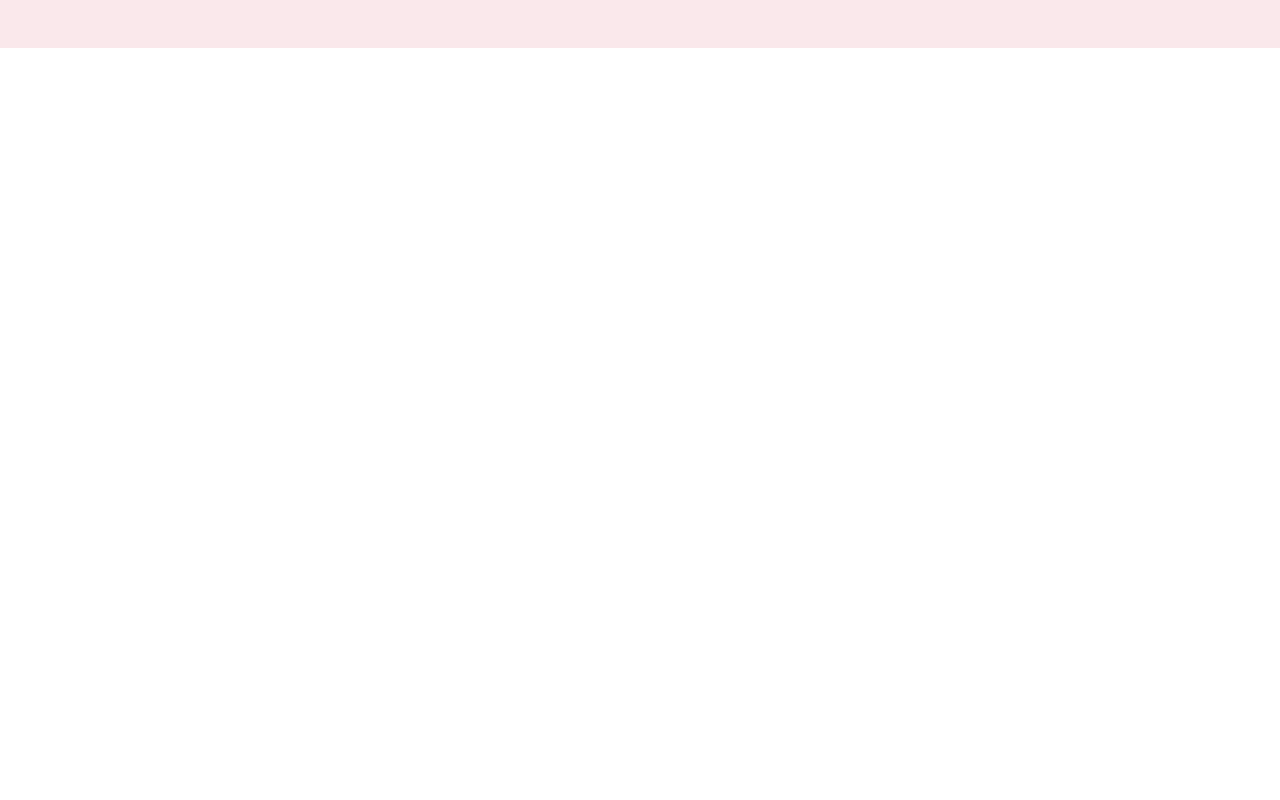
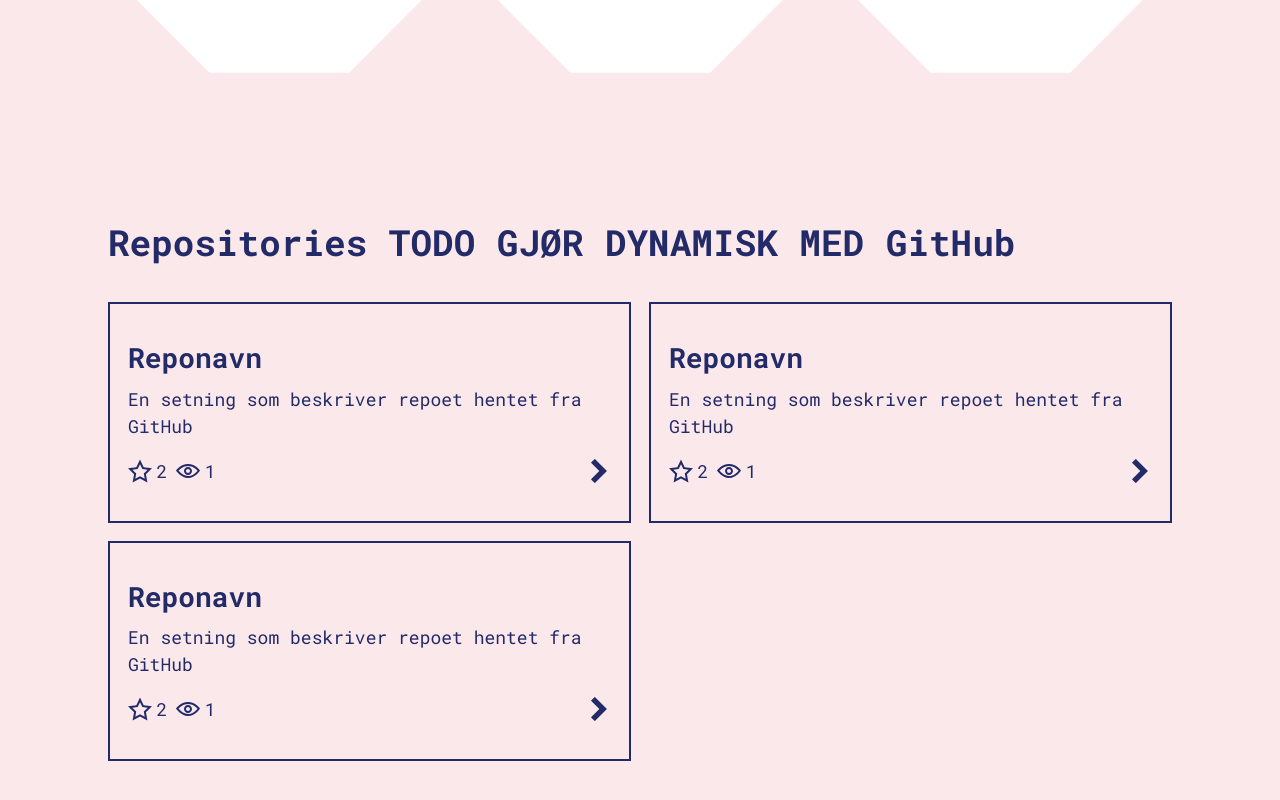
Before and after one commit to BendikSolevag/next-playground, a Next.js app: page / in a window 1280 px wide. Shown: the part 1102-1902 px from the top of the page. Before the commit the page ends 1150 px from the top, so only its background shows below. Built offline with nearby package versions, Linux system fonts and the light colour scheme.

Commit message:
Add repositories section

```diff
--- /dev/null
+++ b/components/icons/arrow.js
@@ -0,0 +1,7 @@
+const Arrow = ({}) => (
+    <svg xmlns="http://www.w3.org/2000/svg" width="24" height="24" viewBox="0 0 512 512">
+        <path fill="currentColor" d="M174.54,508.94,420.1,263.39a10.74,10.74,0,0,0,0-14.75L174.53,3.06a10.43,10.43,0,0,0-14.75,0L92,70.8a10.43,10.43,0,0,0,0,14.75L262.47,256,92,426.46a10.73,10.73,0,0,0,0,14.75l67.75,67.73A10.43,10.43,0,0,0,174.54,508.94Z"/>
+    </svg>
+)
+
+export default Arrow
--- /dev/null
+++ b/components/icons/eye.js
@@ -0,0 +1,7 @@
+const Eye = ({className}) => (
+    <svg className={className} xmlns="http://www.w3.org/2000/svg" width="24" height="24" viewBox="0 0 24 24">
+        <path fill="currentColor" d="M12.015 7c4.751 0 8.063 3.012 9.504 4.636-1.401 1.837-4.713 5.364-9.504 5.364-4.42 0-7.93-3.536-9.478-5.407 1.493-1.647 4.817-4.593 9.478-4.593zm0-2c-7.569 0-12.015 6.551-12.015 6.551s4.835 7.449 12.015 7.449c7.733 0 11.985-7.449 11.985-7.449s-4.291-6.551-11.985-6.551zm-.015 5c1.103 0 2 .897 2 2s-.897 2-2 2-2-.897-2-2 .897-2 2-2zm0-2c-2.209 0-4 1.792-4 4 0 2.209 1.791 4 4 4s4-1.791 4-4c0-2.208-1.791-4-4-4z"/>
+    </svg>
+)
+
+export default Eye
--- /dev/null
+++ b/components/icons/star.js
@@ -0,0 +1,7 @@
+const Star = ({className}) => (
+    <svg xmlns="http://www.w3.org/2000/svg" className={className} width="24" height="24" viewBox="0 0 24 24">
+        <path fill="currentColor" d="M12 5.173l2.335 4.817 5.305.732-3.861 3.71.942 5.27-4.721-2.524-4.721 2.525.942-5.27-3.861-3.71 5.305-.733 2.335-4.817zm0-4.586l-3.668 7.568-8.332 1.151 6.064 5.828-1.48 8.279 7.416-3.967 7.416 3.966-1.48-8.279 6.064-5.827-8.332-1.15-3.668-7.569z"/>
+    </svg>
+)
+
+export default Star
--- a/components/proficiencies.js
+++ b/components/proficiencies.js
@@ -3,8 +3,9 @@ import Octagon from './icons/octagon'
 
 const Proficiencies = () => {
     return (
-        <section className='max-w-wrapper mx-auto px-4 py-16'>
-          <h2 className='text-blue-dark'>Proficiencies</h2>
+        <section className='max-w-wrapper mx-auto px-4 py-16 text-blue-dark'>
+          <h2 className=''>Proficiencies</h2>
+          <p className="mt-4">Jeg har en tanke om at det bør komme en kort tekst under undertittelene nedover siden. Denne mikroteksten skal være et par setningler lang, og forklare hva som er interessant med dette segmentet av internettstedet.</p>
 
           <ul className='grid grid-cols-1 sm:grid-cols-3 gap-4 mt-8'>
             <li className='relative'>
--- /dev/null
+++ b/components/repositories.js
@@ -0,0 +1,66 @@
+import Star from '../components/icons/star'
+import Eye from '../components/icons/eye'
+import Arrow from '../components/icons/arrow'
+
+const Repositories = () => {
+    return (
+        <section className='max-w-wrapper mx-auto px-4 py-16 text-blue-dark'>
+          <h2 className=''>Repositories TODO GJØR DYNAMISK MED GitHub</h2>
+          <nav className="grid grid-cols-1 sm:grid-cols-2 gap-4 mt-8">
+              <a className="group border-2 border-blue-dark hover:border-purple-dark hover:text-purple-dark px-4 py-8" href="https://www.nrk.no">
+                  <h3 className="mb-2">Reponavn</h3>
+                  <p className='mb-4'>En setning som beskriver repoet hentet fra GitHub</p>
+                  <div className='flex justify-between items-center'>
+                    <div className='flex'>
+                        <span className='flex items-center'>
+                            <Star className="mr-1" />
+                            2
+                        </span>
+                        <span className='flex items-center ml-2'>
+                            <Eye className="mr-1" />
+                            1
+                        </span>
+                    </div>
+                    <Arrow />
+                  </div>
+              </a>
+              <a className="group border-2 border-blue-dark hover:border-purple-dark hover:text-purple-dark px-4 py-8" href="https://www.nrk.no">
+                  <h3 className="mb-2">Reponavn</h3>
+                  <p className='mb-4'>En setning som beskriver repoet hentet fra GitHub</p>
+                  <div className='flex justify-between items-center'>
+                    <div className='flex'>
+                        <span className='flex items-center'>
+                            <Star className="mr-1" />
+                            2
+                        </span>
+                        <span className='flex items-center ml-2'>
+                            <Eye className="mr-1" />
+                            1
+                        </span>
+                    </div>
+                    <Arrow />
+                  </div>
+              </a>
+              <a className="group border-2 border-blue-dark hover:border-purple-dark hover:text-purple-dark px-4 py-8" href="https://www.nrk.no">
+                  <h3 className="mb-2">Reponavn</h3>
+                  <p className='mb-4'>En setning som beskriver repoet hentet fra GitHub</p>
+                  <div className='flex justify-between items-center'>
+                    <div className='flex'>
+                        <span className='flex items-center'>
+                            <Star className="mr-1" />
+                            2
+                        </span>
+                        <span className='flex items-center ml-2'>
+                            <Eye className="mr-1" />
+                            1
+                        </span>
+                    </div>
+                    <Arrow />
+                  </div>
+              </a>
+          </nav>
+        </section>
+    )
+}
+
+export default Repositories
--- a/pages/index.js
+++ b/pages/index.js
@@ -1,6 +1,7 @@
 import Head from 'next/head'
 import Header from '../components/header'
 import Proficiencies from '../components/proficiencies'
+import Repositories from '../components/repositories'
 
 export default function Home() {
   return (
@@ -16,6 +17,7 @@ export default function Home() {
       <Header />
       <main className='bg-white font-roboto-mono'>
         <Proficiencies />
+        <Repositories />
       </main>
 
     </>
```
